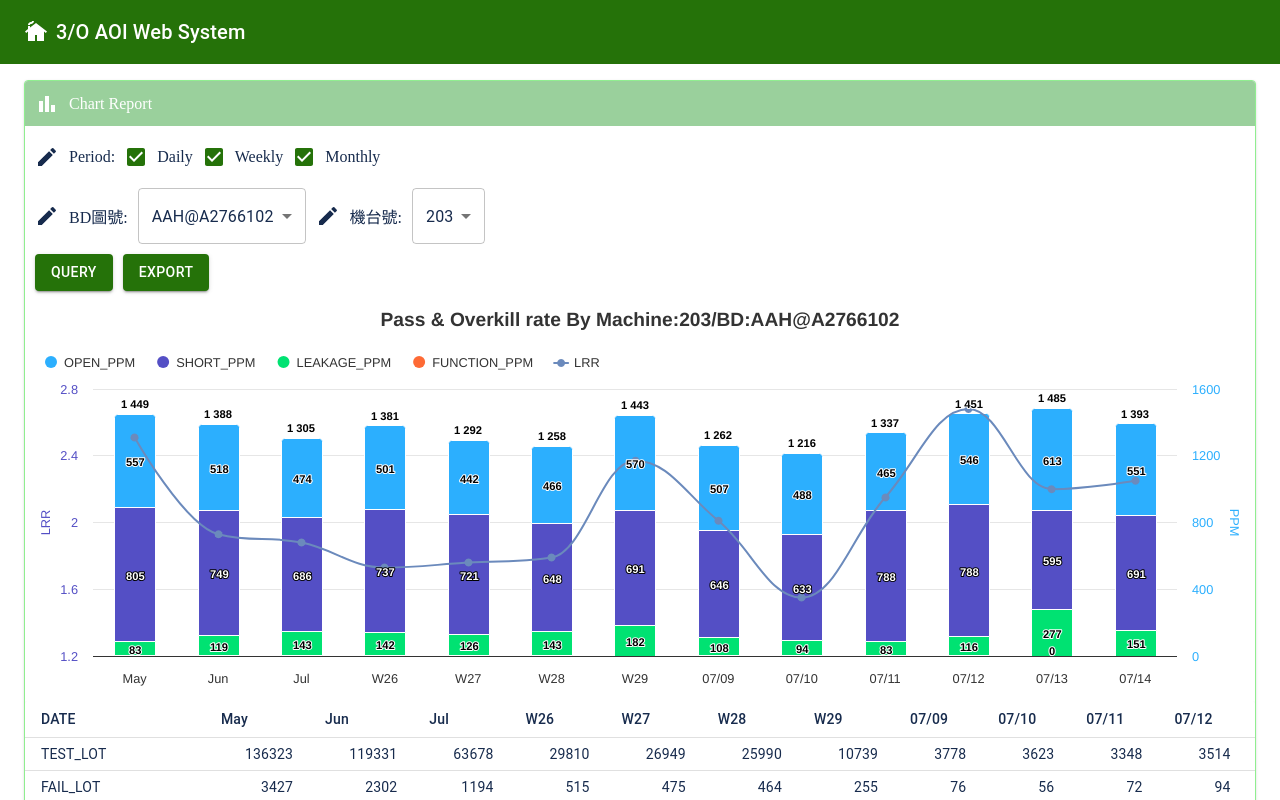
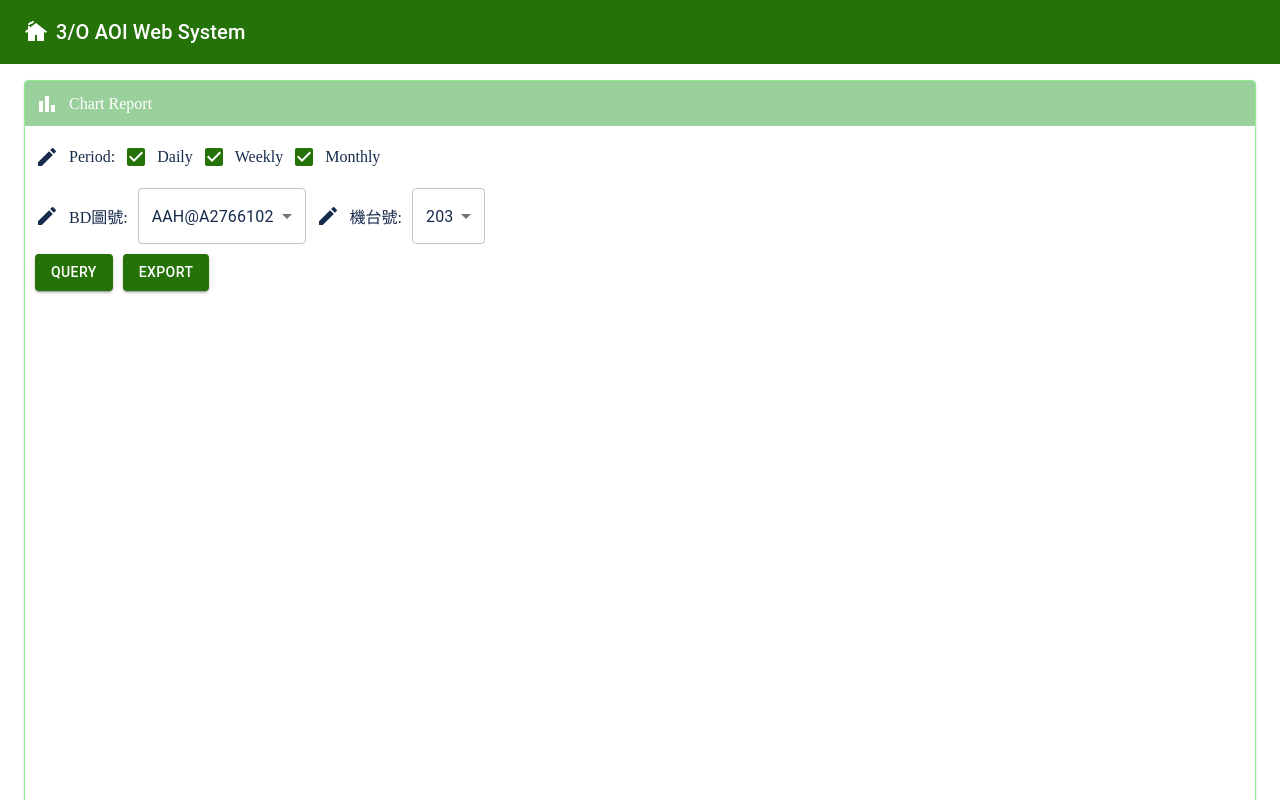
Before and after one commit to ainipei0112/ASE-Web-3OAOI, a React (Vite) app: page /#/airesults in a window 1280 px wide. Built offline with nearby package versions, Linux system fonts and the light colour scheme.

Commit message:
0726 隱藏圖、表

```diff
--- a/src/components/chart/ChartContent.jsx
+++ b/src/components/chart/ChartContent.jsx
@@ -260,7 +260,7 @@ const ChartContent = () => {
 					<Button variant="contained" sx={{ marginRight: '10px' }}>Query</Button>
 					<Button variant="contained" sx={{ marginRight: '10px' }}>Export</Button>
 				</Box>
-				<HighchartsReact highcharts={Highcharts} options={options} />
+				{/* <HighchartsReact highcharts={Highcharts} options={options} />
 				<TableContainer component={Paper}>
 					<Table sx={{ minWidth: 650 }} size="small" aria-label="simple table">
 						<TableHead>
@@ -307,7 +307,7 @@ const ChartContent = () => {
 							))}
 						</TableBody>
 					</Table>
-				</TableContainer>
+				</TableContainer> */}
 			</Card>
 		</>
 	);
```
Lines whose indentation alone changed are shown as unchanged.
